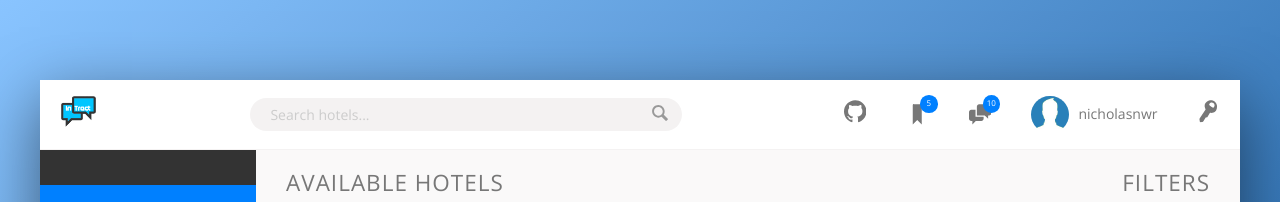
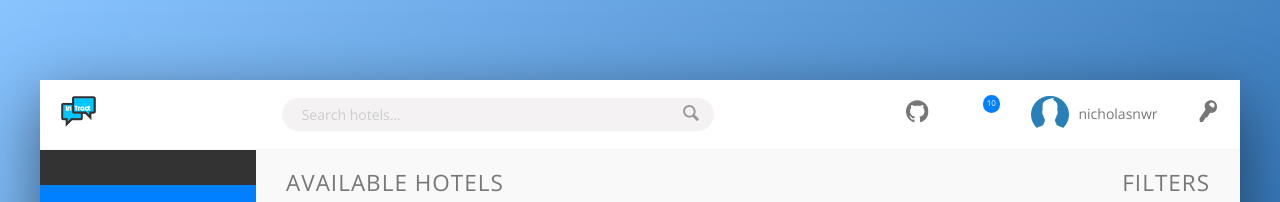
Before and after one commit to lauslim12/intract-hotel-system, a CodeIgniter app: page /Intractive/dashboard in a window 1280 px wide. Shown: the top 202 px of the page. Run offline with CodeIgniter, Linux system fonts and the light colour scheme; a user stored in the database is signed in; data comes from the database, SQL or seed files in the repository; some libraries are stand-ins or nearby versions.

Commit message:
Added link to Nicholas's website, and removed buttons to access not-yet implemented features.

```diff
--- a/application/views/templates/navigation.php
+++ b/application/views/templates/navigation.php
@@ -22,17 +22,12 @@
     </div>
 
     <div class="user-nav__icon-box">
-      <svg class="user-nav__icon">
-        <use xlink:href="<?php echo base_url() . "/assets/images/svg/sprite.svg#icon-bookmark"; ?>"></use>
-      </svg>
-      <span class="user-nav__notification">5</span>
-    </div>
-
-    <div class="user-nav__icon-box">
-      <svg class="user-nav__icon">
-        <use xlink:href="<?php echo base_url() . "/assets/images/svg/sprite.svg#icon-chat"; ?>"></use>
-      </svg>
-      <span class="user-nav__notification">10</span>
+      <a href='https://nicholasdw.com/'>
+        <svg class="user-nav__icon">
+          <use xlink:href="<?php echo base_url() . "/assets/images/svg/sprite.svg#icon-sphere"; ?>"></use>
+        </svg>
+        <span class="user-nav__notification">10</span>
+      </a>
     </div>
 
     <div class="user-nav__user">
```
